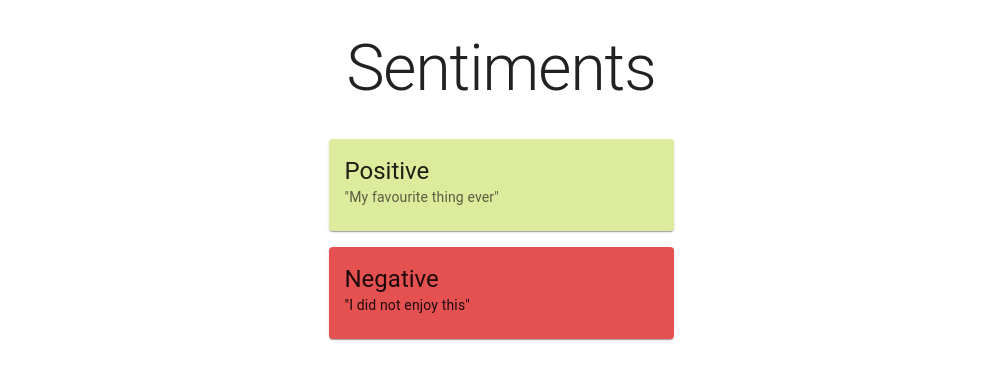
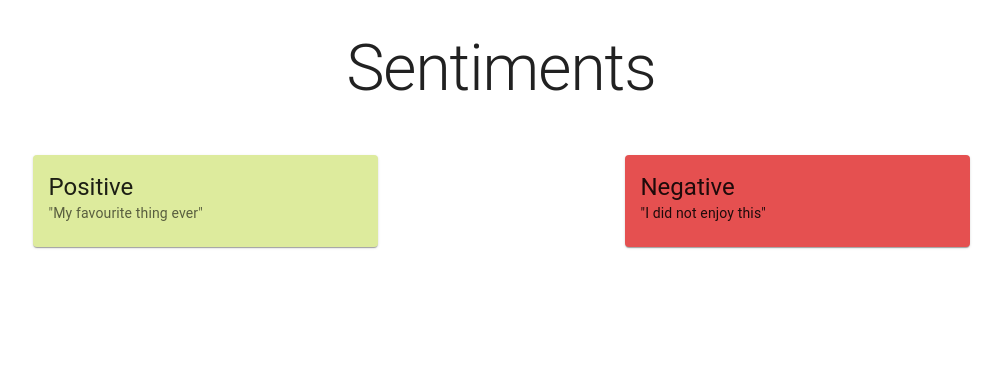
Before and after one commit to enymariam/fd2, a React (Create React App) app: page / in a window 1280 px wide. Shown: the top 380 px of the page, without its empty margins (139-1141 px from the left). Built offline with nearby package versions, Linux system fonts and the light colour scheme.

Commit message:
Set cards inside a box grid

```diff
--- a/src/App.tsx
+++ b/src/App.tsx
@@ -1,5 +1,5 @@
 import React from "react";
-import { Container, Typography } from "@mui/material";
+import { Box, Container, Typography } from "@mui/material";
 import PositiveCard from "./components/PositiveCard";
 import NegativeCard from "./components/NegativeCard";
 
@@ -16,8 +16,18 @@ const App: React.FC = () => {
             >
                 Sentiments{" "}
             </Typography>
-            <PositiveCard></PositiveCard>
-            <NegativeCard></NegativeCard>
+            <Box
+                sx={{
+                    display: "grid",
+                    gridTemplateColumns: { xs: "1fr", sm: "1fr 1fr" },
+                    gap: 4,
+                    justifyContent: "center",
+                    alignItems: "center",
+                }}
+            >
+                <PositiveCard />
+                <NegativeCard />
+            </Box>
         </Container>
     );
 };
--- a/src/components/NegativeCard.tsx
+++ b/src/components/NegativeCard.tsx
@@ -1,11 +1,12 @@
 import * as React from "react";
 import { Card, CardContent, Typography } from "@mui/material";
 
-export default function ActionAreaCard() {
+export default function NegativeCard() {
     return (
         <Card
             sx={{
                 maxWidth: 345,
+                width: "100%",
                 margin: "auto",
                 color: "text.primary",
                 backgroundColor: "#E55050",
--- a/src/components/PositiveCard.tsx
+++ b/src/components/PositiveCard.tsx
@@ -1,11 +1,12 @@
 import * as React from "react";
 import { Card, CardContent, Typography } from "@mui/material";
 
-export default function ActionAreaCard() {
+export default function PositiveCard() {
     return (
         <Card
             sx={{
                 maxWidth: 345,
+                width: "100%",
                 margin: "auto",
                 backgroundColor: "#DDEB9D",
                 marginBlock: 2,
```
